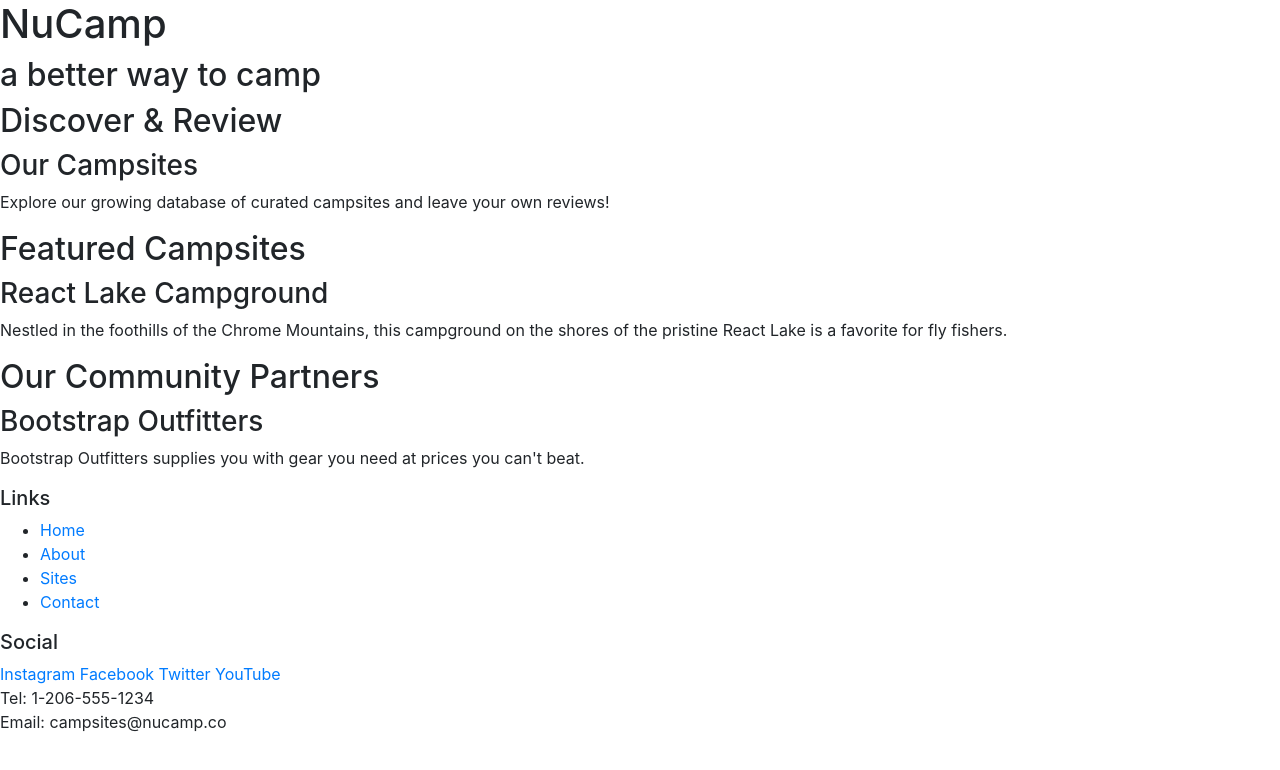
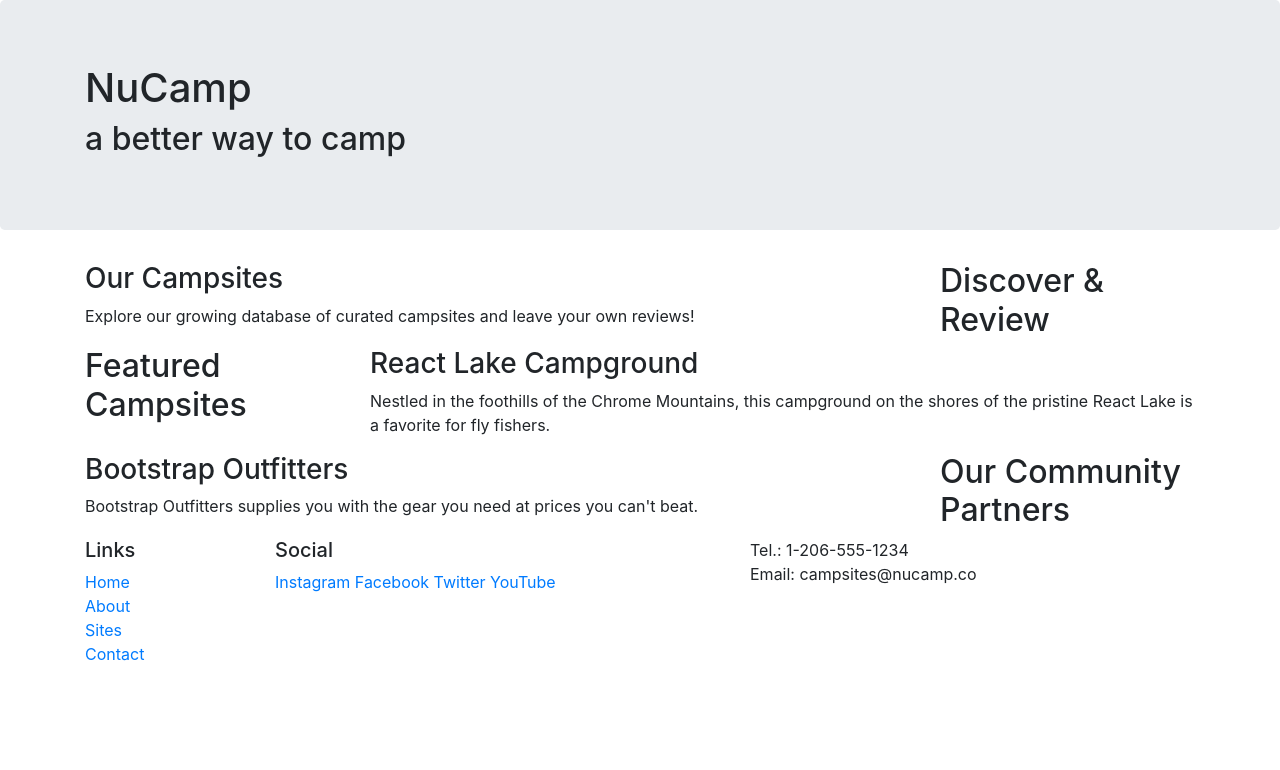
Before and after one commit to ahmed-rezk-dev/nucamp-bootstrap, a website: page index.html in a window 1280 px wide. Drawn offline with nearby package versions, Linux system fonts and the light colour scheme.

Commit message:
Bootstrap Grid

```diff
--- a/index.html
+++ b/index.html
@@ -15,24 +15,36 @@
 	</head>
 
 	<body>
-		<header>
-			<div>
+		<header class="jumbotron">
+			<div class="container">
+				<div class="row">
+					<div class="col">
 						<h1>NuCamp</h1>
 						<h2>a better way to camp</h2>
 					</div>
+				</div>
+			</div>
 		</header>
 
-		<div>
+		<div class="container">
+			<div class="row">
+				<div class="col-sm-4 order-sm-last col-md-3">
 					<h2>Discover & Review</h2>
+				</div>
+				<div class="col">
 					<h3>Our Campsites</h3>
 					<p>
-				Explore our growing database of curated campsites and leave your
-				own reviews!
+						Explore our growing database of curated campsites and
+						leave your own reviews!
 					</p>
 				</div>
+			</div>
 
-		<div>
+			<div class="row">
+				<div class="col-sm-4 col-md-3">
 					<h2>Featured Campsites</h2>
+				</div>
+				<div class="col">
 					<h3>React Lake Campground</h3>
 					<p>
 						Nestled in the foothills of the Chrome Mountains, this
@@ -40,36 +52,46 @@
 						favorite for fly fishers.
 					</p>
 				</div>
+			</div>
 
-		<div>
+			<div class="row">
+				<div class="col-sm-4 order-sm-last col-md-3">
 					<h2>Our Community Partners</h2>
+				</div>
+				<div class="col">
 					<h3>Bootstrap Outfitters</h3>
 					<p>
-				Bootstrap Outfitters supplies you with gear you need at prices
-				you can't beat.
+						Bootstrap Outfitters supplies you with the gear you need
+						at prices you can't beat.
 					</p>
+				</div>
+			</div>
 		</div>
 
 		<footer>
-			<div>
+			<div class="container">
+				<div class="row">
+					<div class="col-4 col-sm-2">
 						<h5>Links</h5>
-				<ul>
+						<ul class="list-unstyled">
 							<li><a href="#">Home</a></li>
 							<li><a href="#">About</a></li>
 							<li><a href="#">Sites</a></li>
 							<li><a href="#">Contact</a></li>
 						</ul>
 					</div>
-			<div>
+					<div class="col-6 col-sm-5">
 						<h5>Social</h5>
 						<a href="http://instagram.com/">Instagram</a>
 						<a href="http://facebook.com/">Facebook</a>
 						<a href="http://twitter.com/">Twitter</a>
 						<a href="http://youtube.com/">YouTube</a>
 					</div>
-			<div>
-				Tel: 1-206-555-1234<br />
+					<div class="col-sm-4">
+						Tel.: 1-206-555-1234<br />
 						Email: campsites@nucamp.co
+					</div>
+				</div>
 			</div>
 		</footer>
 		<!-- jQuery must come first, then Popper.js, then the Bootstrap JavaScript plugins.-->
```
Lines whose indentation alone changed are shown as unchanged.
